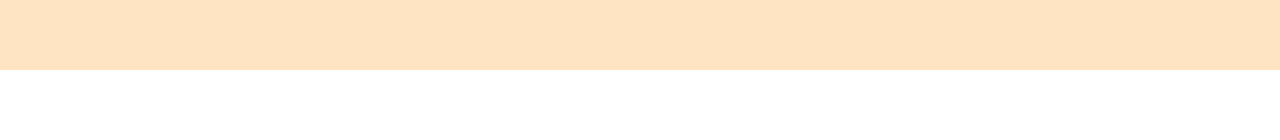
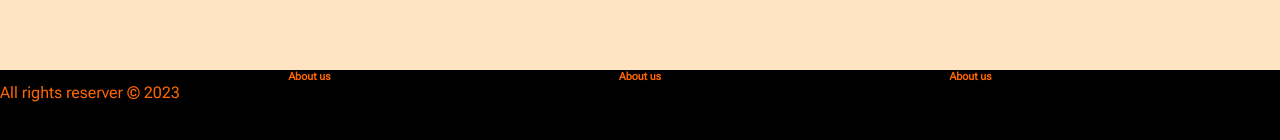
Before and after one commit to LetRookie/VroomVend, a React (Vite) app in the folder client/: page / in a window 1280 px wide. Shown: the part 1224-1364 px from the top of the page. Before the commit the page ends 1294 px from the top, so only its background shows below. Built offline with nearby package versions, Linux system fonts and the light colour scheme.

Commit message:
Added footer and styles

```diff
--- a/client/src/App.jsx
+++ b/client/src/App.jsx
@@ -2,6 +2,7 @@ import { Routes, Route } from "react-router-dom"
 import './assets/styles/styles.css'
 import Home from "./components/home/Home"
 import LastAdded from "./components/last-added/LastAdded"
+import Footer from "./components/footer/Footer"
 
 
 function App() {
@@ -10,6 +11,7 @@ function App() {
     <>
     <Home />
     <LastAdded />
+    <Footer/>
     </>
   )
 }
--- /dev/null
+++ b/client/src/assets/styles/footer.css
@@ -0,0 +1,17 @@
+.footer-wrapper {
+    height: 20vh;
+    background: #000;
+}
+.footer-wrapper p {
+    color: #ff6600;
+}
+.footer-list{
+    align-items: center;
+}
+.list-item {
+    display: flex;
+    align-content: center;
+    justify-content: space-evenly;
+
+    color: #ff6600
+}
--- a/client/src/assets/styles/styles.css
+++ b/client/src/assets/styles/styles.css
@@ -1,4 +1,5 @@
 @import url('last-added.css');
+@import url('footer.css');
 @import url('https://fonts.googleapis.com/css2?family=Roboto+Flex:opsz@8..144&display=swap');
 
   /* UTILITIES */
--- /dev/null
+++ b/client/src/components/footer/Footer.jsx
@@ -0,0 +1,22 @@
+export default function Footer() {
+    return (
+        <>
+            <div className="footer-wrapper">
+                <div className="footer-list">
+                    <ul className="list-item">
+                        <li>
+                            <h6>About us</h6>
+                        </li>
+                        <li>
+                            <h6>About us</h6>
+                        </li>
+                        <li>
+                            <h6>About us</h6>
+                        </li>
+                    </ul>
+                </div>
+                <p>All rights reserver &copy; 2023</p>
+            </div>
+        </>
+    )
+}
```
